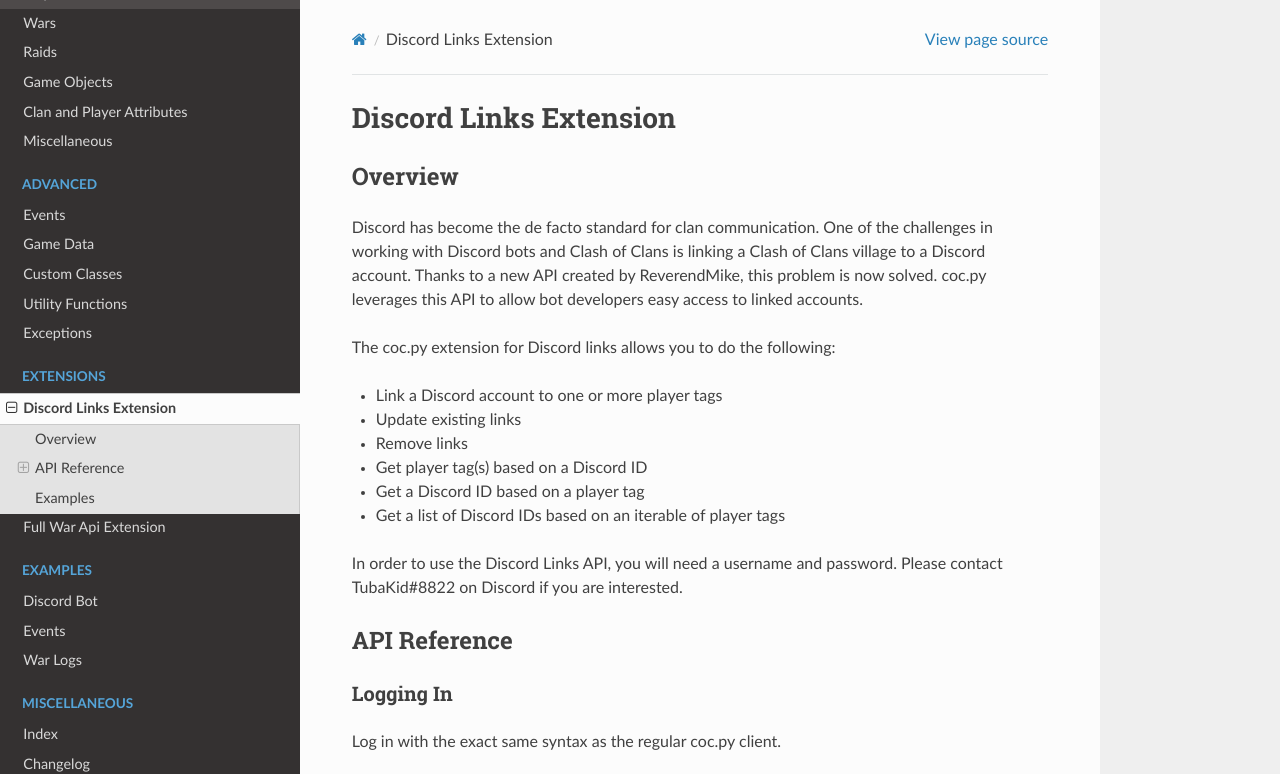
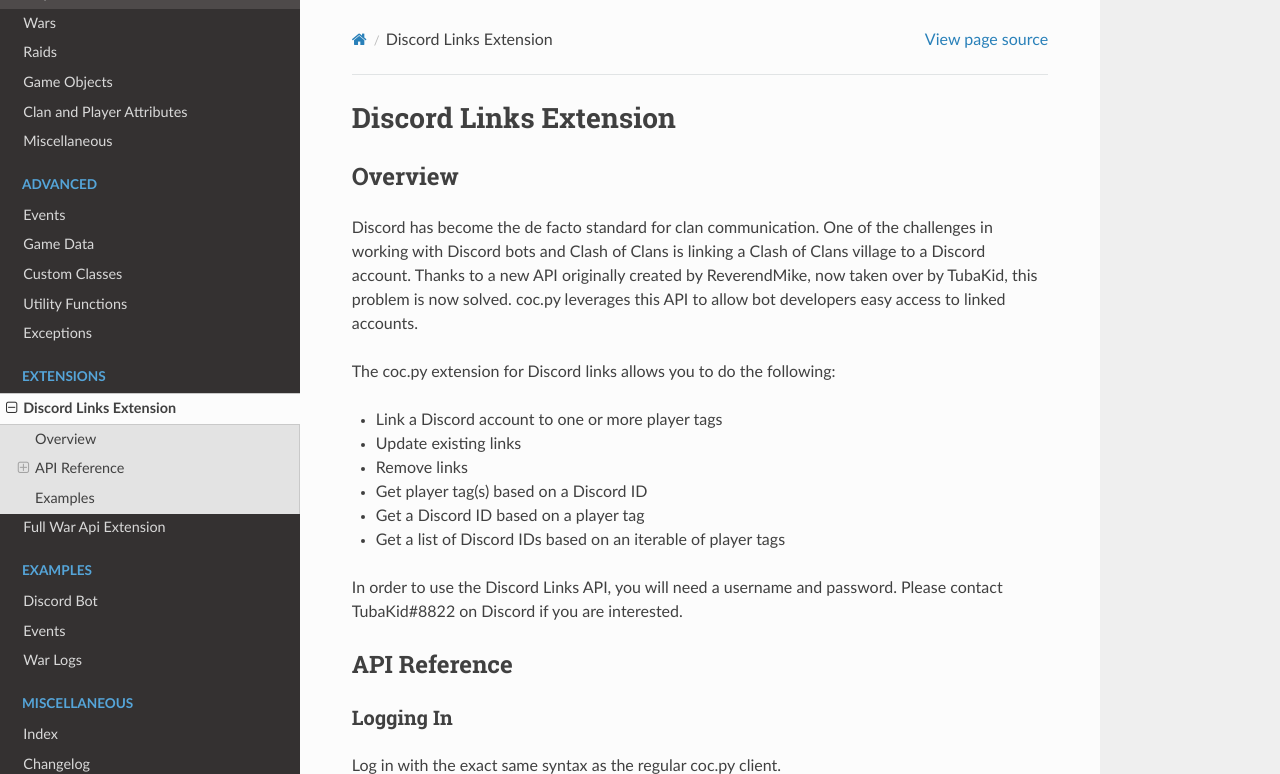
Before and after one commit to mathsman5133/coc.py, a Sphinx documentation site: the page built from docs/extensions/discord_links.rst, in a window 1280 px wide and 900 px high, cut to the strip 0-774 px from the top of the window. Built offline with Sphinx 7.4.7 and the Read the Docs theme 2.0.0, drawn with Linux system fonts in a browser that asks for light colours.

Commit message:
Update docs/extensions/discord_links.rst
Co-authored-by: Joshua Bramley <38833292+mathsman5133@users.noreply.github.com>

```diff
--- a/docs/extensions/discord_links.rst
+++ b/docs/extensions/discord_links.rst
@@ -8,7 +8,7 @@
 Overview
 --------
 
-Discord has become the de facto standard for clan communication. One of the challenges in working with Discord bots and Clash of Clans is linking a Clash of Clans village to a Discord account.  Thanks to a new API created by ReverendMike, this problem is now solved.  coc.py leverages this API to allow bot developers easy access to linked accounts.
+Discord has become the de facto standard for clan communication. One of the challenges in working with Discord bots and Clash of Clans is linking a Clash of Clans village to a Discord account.  Thanks to a new API originally created by ReverendMike, now taken over by TubaKid, this problem is now solved.  coc.py leverages this API to allow bot developers easy access to linked accounts.
 
 
 The coc.py extension for Discord links allows you to do the following:
```
